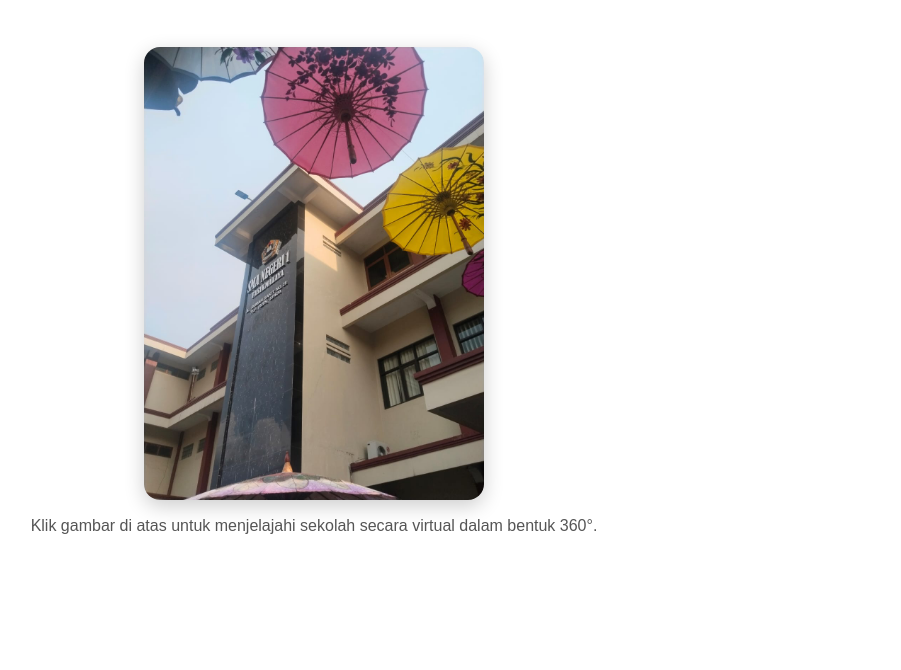
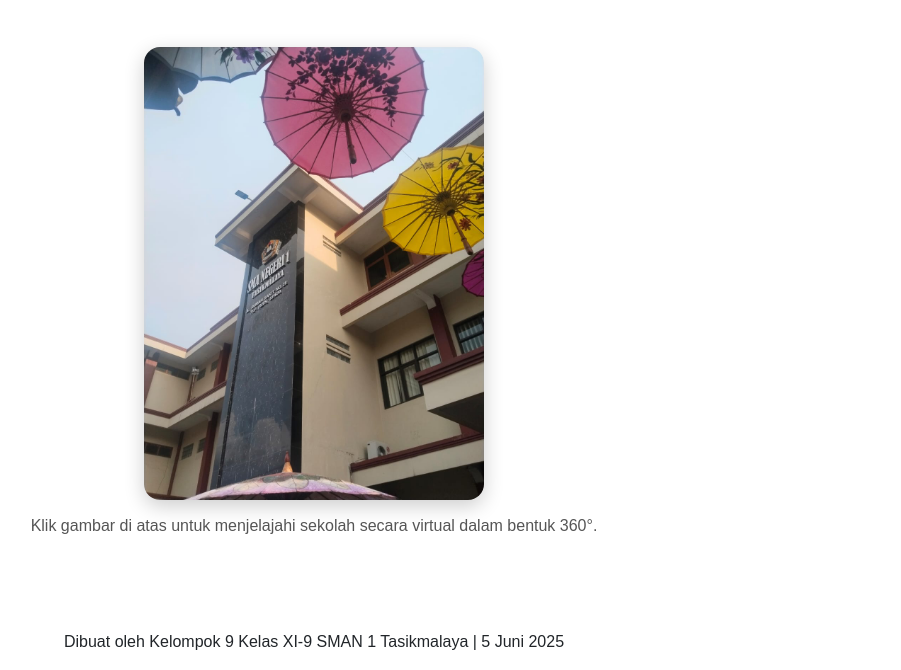
Before and after one commit to iky-12/smansatas-2, a plain HTML site: page INFRASTRUCTURE/index.html in a window 1280 px wide. Shown: the part 497-1167 px from the top of the page, without its empty margins (326-1227 px from the left). Before the commit the page ends 1111 px from the top, so only its background shows below. Drawn offline with nearby package versions, Linux system fonts and the light colour scheme.

Commit message:
Update index.html

```diff
--- a/INFRASTRUCTURE/index.html
+++ b/INFRASTRUCTURE/index.html
@@ -140,5 +140,10 @@
   <script src="https://cdn.jsdelivr.net/npm/bootstrap@5.1.3/dist/js/bootstrap.bundle.min.js"
     integrity="sha384-ka7Sk0Gln4gmtz2MlQnikT1wXgYsOg+OMhuP+IlRH9sENBO0LRn5q+8nbTov4+1p"
     crossorigin="anonymous"></script>
+    <!-- Letakkan tepat sebelum penutup </body> di file HTML kamu -->
+<footer class="footer text-center py-3">
+  Dibuat oleh Kelompok 9 Kelas XI-9 SMAN 1 Tasikmalaya | 5 Juni 2025
+</footer>
+
 </body>
 </html>
```
